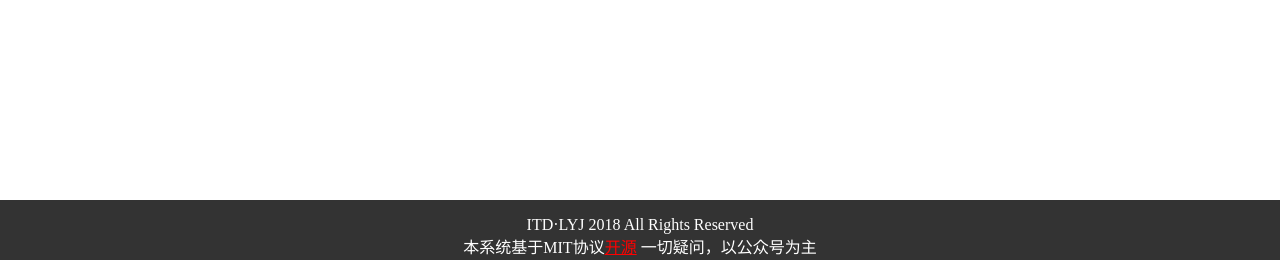
After one commit to LYJSPEEDX/ITDMoral-Education-Management-SYS, a PHP site: page /footer.php in a window 1280 px wide. The commit adds this page. Shown: the part 540-800 px from the top of the page. Run offline with PHP 8.4, Linux system fonts and the light colour scheme.

Commit message:
Footer Add-on

```diff
--- /dev/null
+++ b/footer.php
@@ -0,0 +1,20 @@
+
+<style>
+footer{
+    width: 100%;
+    height:60px;   /* footer的高度一定要是固定值*/
+    position:absolute;
+    bottom:0px;
+    left:0px;
+    background: #333;
+    color:FFFFFF;
+}
+a:link {color: #FF0000}
+a:visited {color: #00FF00}
+a:hover {color: #FF00FF}
+a:active {color: #0000FF}
+</style>
+
+<footer>
+  <div align="center"><p>ITD·LYJ 2018 All Rights Reserved<br>本系统基于MIT协议<a href="https://github.com/LYJSPEEDX/ITDMoral-Education-Management-SYS">开源</a>   一切疑问，以公众号为主</p></div>
+</footer>
--- a/login.php
+++ b/login.php
@@ -53,6 +53,7 @@ if(isset($_POST) && $_POST){
 <meta http-equiv="X-UA-Compatible" content="IE=edge">
 <meta name="viewport" content="width=device-width, initial-scale=1">
 <title>登录ITD德育分管理系统</title>
+
 </head>
 
 <body>
@@ -67,16 +68,17 @@ if(isset($_POST) && $_POST){
 	<tr/>
 	<tr>
 		<td align="center">密码</td>
-		<td align="center"><input type="text" name="pw"></td>
+		<td align="center"><input type="password" name="pw"></td>
 	<tr/>
 	<tr>
 		<td colspan="2" align="center"><input type="submit" value="登录"></td>
 	</tr>
 	<tr>
-		<td colspan="2" align="center"><b>© 2018 ITD·LD .LLC</b></td>
+		<td colspan="2" align="center"><b>© 2018 ITD·LYJ .LLC</b></td>
 	</tr>
 </table>
 </form>
 <div align="center"><button onclick="window.location.href='register.php'">验证注册入口</button></div>
+<?php include("footer.php"); ?>
 </body>
 </html>
```
